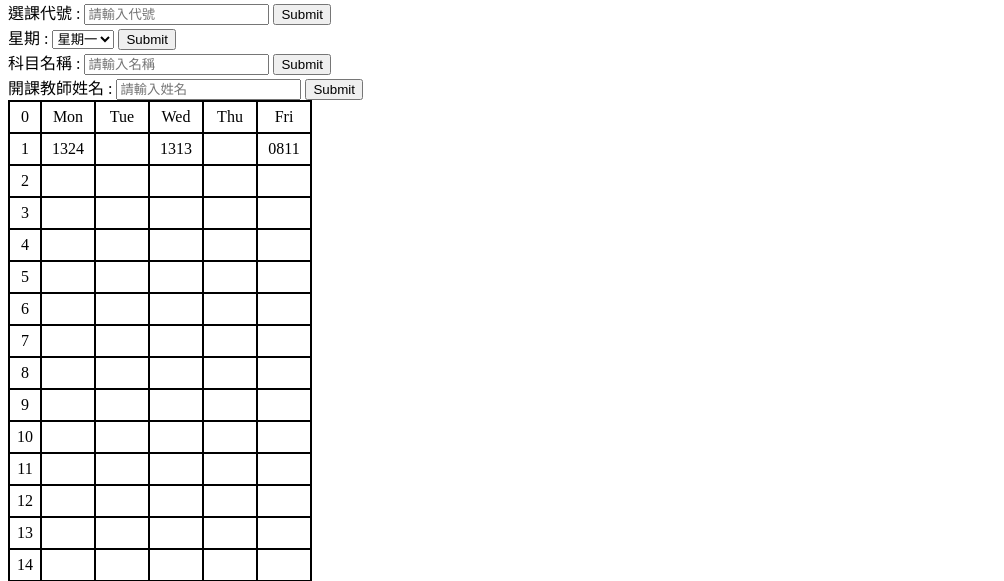
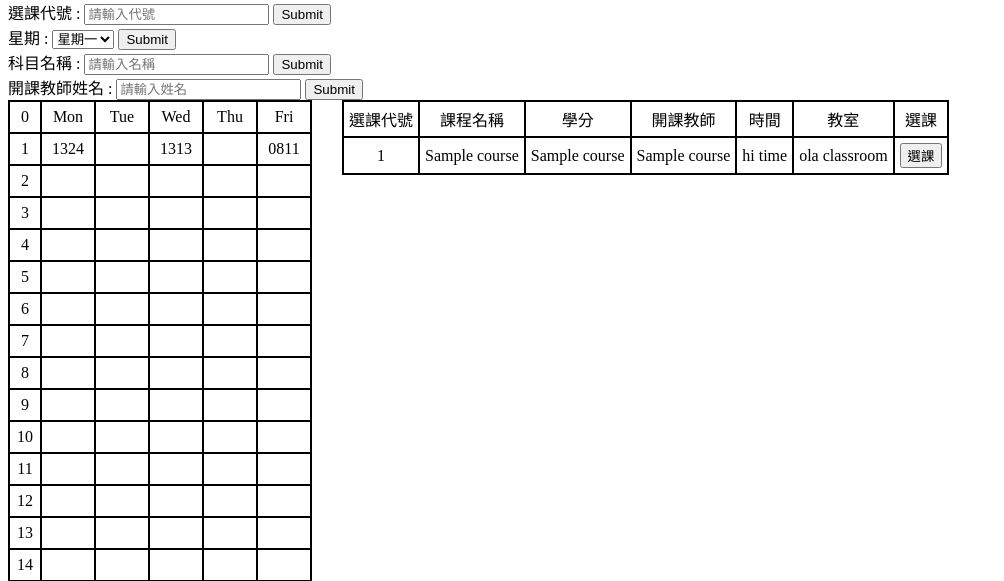
Before and after one commit to taxihuang030926/classSelectionProj, a Flask app: template templates/search.html in a window 1280 px wide. Shown: the part 32-613 px from the top of the page, without its empty margins (0-1004 px from the left). Run offline with Flask 3, Linux system fonts and the light colour scheme; the template is opened without the code that fills it: most values are stand-ins (such as "Sample title", 1, 10 or a date in 2020); parts of the project's set-up code (start-up, migrations or seed data) failed here and were passed over.

Commit message:
feature: search

```diff
--- a/main.py
+++ b/main.py
@@ -65,7 +65,7 @@ def search():
     INAME = request.form.get('Instructorname')
     print(CODE, DAY, CNAME, INAME)
 
-    query = 'SELECT * FROM course WHERE '
+    query = 'SELECT * FROM courses WHERE '
     print("before query")
 
     # print out course table
@@ -77,24 +77,21 @@ def search():
         print("cond2")
         query += 'day="{day}"'.format(day=DAY)
 
-    if(CNAME):
-        print("cond3")
-        query += 'course_name="%{cname}%"'.format(cname=CNAME)
-
-    if(INAME):
-        print("cond4")
-        query += 'instructor_name="%{iname}%"'.format(iname=INAME)
+    if not (CODE or DAY or CNAME or INAME):
+        query += '""'
 
     query += ';'
     print(query)
-    # cursor.execute(query)
-    # result = cursor.fetchall()
+    cursor.execute(query)
+    result = cursor.fetchall()
+    print(result)
     # if(len(result) == 1):
         # print(result)
     # else:
-        # print("No results found")+
+        # print("No results found")
 
-    return redirect("/search")
+    return render_template("search.html", courses=result)
+
 # follow
 
 
--- a/static/search.css
+++ b/static/search.css
@@ -86,9 +86,20 @@ section{
     font-family: Arial;
 }
 
+.container {
+    display: flex;
+    ;
+}
+
+.selected-table {
+    width: 42px;
+    height: 20px;
+    margin-left: 0;
+    padding: 5px;
+}
+
 table,th,td{
     table-layout: fixed;
-    width: 42px;
     height: 20px;
     margin-left: 0;
     padding: 5px;
@@ -97,11 +108,15 @@ table,th,td{
     border-collapse: collapse;
 }
 
-td:first-child{
+.search-table {
+    margin-left: 30px;
+    padding: 5px;
+}
+
+.selected-table :first-child{
     width: 20px;
 }
 
-td:not(:first-child)
-{
+.selected-table :not(:first-child) {
     width: 42px;
 }
--- a/templates/search.html
+++ b/templates/search.html
@@ -50,8 +50,9 @@
     </form>
 </div>
 </body>
-<div class="container">
-    <table>
+<div id="table-container" class="container">
+    <div>
+        <table class="selected-table">
             <tr>
                 <td>0</td>
                 <td>Mon</td>
@@ -174,4 +175,33 @@
                 </tr>
         </table>
     </div>
+
+    <div>
+        {% if courses %}
+        <table class="search-table">
+            <tr>
+                <td>選課代號</td>
+                <td>課程名稱</td>
+                <td>學分</td>
+                <td>開課教師</td>
+                <td>時間</td>
+                <td>教室</td>
+                <td>選課</td>
+            </tr>
+            {% for course in courses %}
+            <tr>
+                <td>{{course[0]}}</td>
+                <td>{{course[1]}}</td>
+                <td>{{course[4]}}</td>
+                <td>{{course[3]}}</td>
+                <td>hi time</td>
+                <td>ola classroom</td>
+                <td><button>選課</button></td>
+            </tr>
+            {% endfor %}
+        </table>
+        {% endif %}
+    </div>
+
+</div>
 </html>
```
Lines whose indentation alone changed are shown as unchanged.
